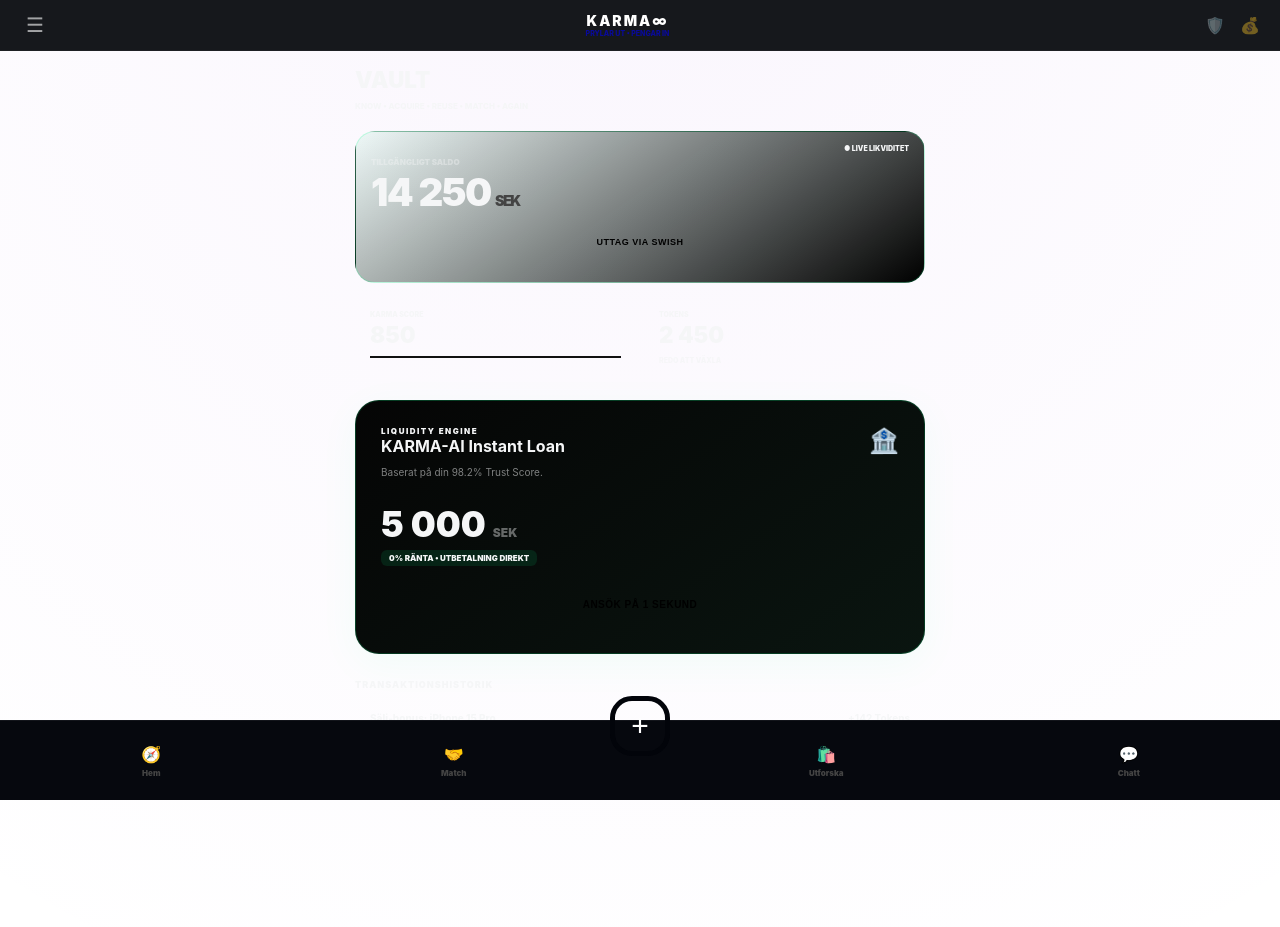
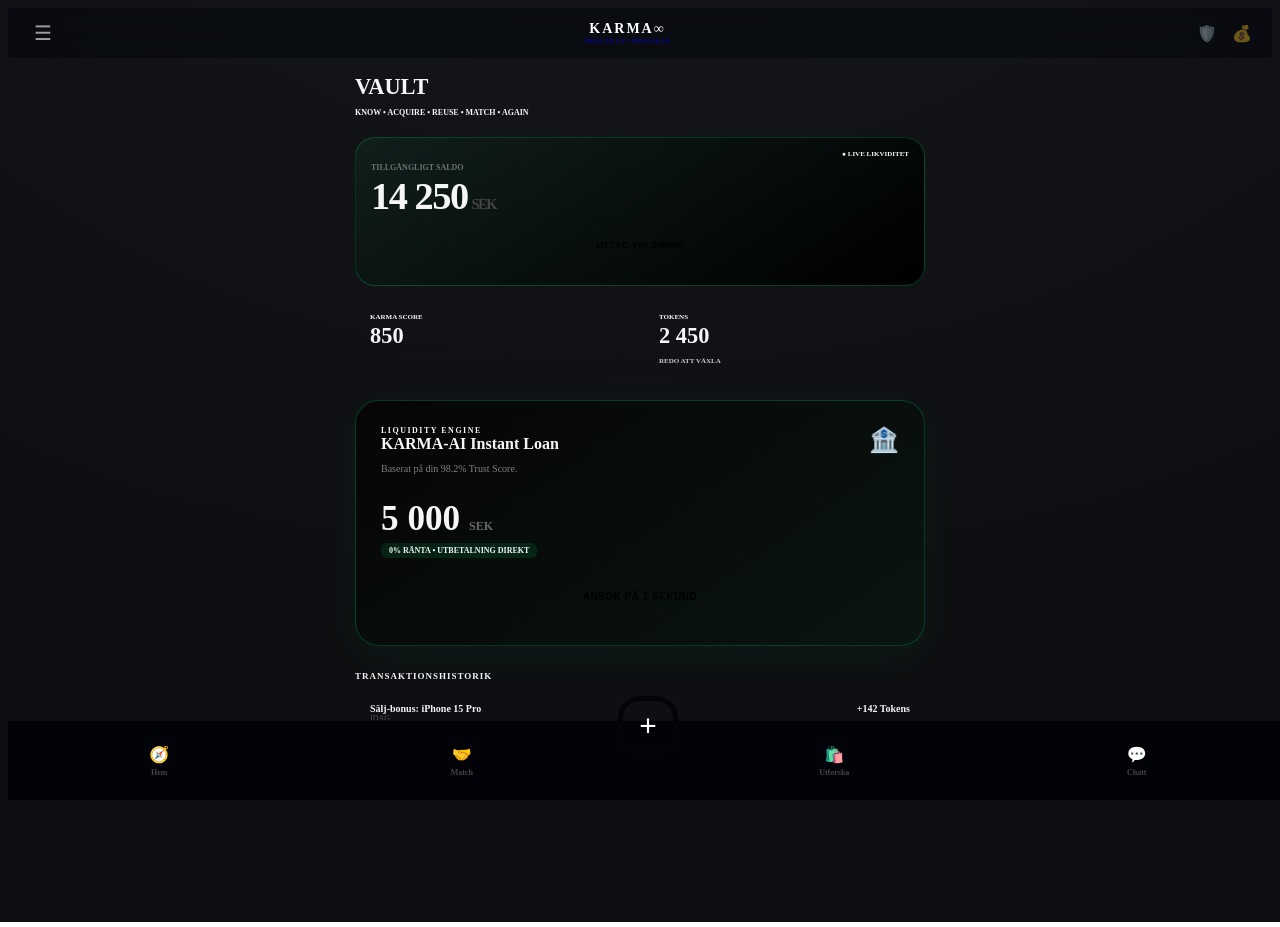
Before and after one commit to gascheckking/marketbeg-appGem, a Next.js app: page /vault in a window 1280 px wide. Built offline with nearby package versions, Linux system fonts and the light colour scheme.

Commit message:
Update globals.css

```diff
--- a/app/globals.css
+++ b/app/globals.css
@@ -18,15 +18,12 @@
 }
 
 body {
-  background: var(--bg-deep);
+  background: radial-gradient(
+    1200px 800px at 50% -200px,
+    #15171c,
+    var(--bg-main)
+  );
   color: var(--text-main);
-  font-family: 'Inter', sans-serif;
-  margin: 0;
-  background-image: radial-gradient(
-    circle at 50% -10%,
-    rgba(157, 78, 221, 0.05),
-    transparent
-  );
 }
 
 .primary-btn {
```
